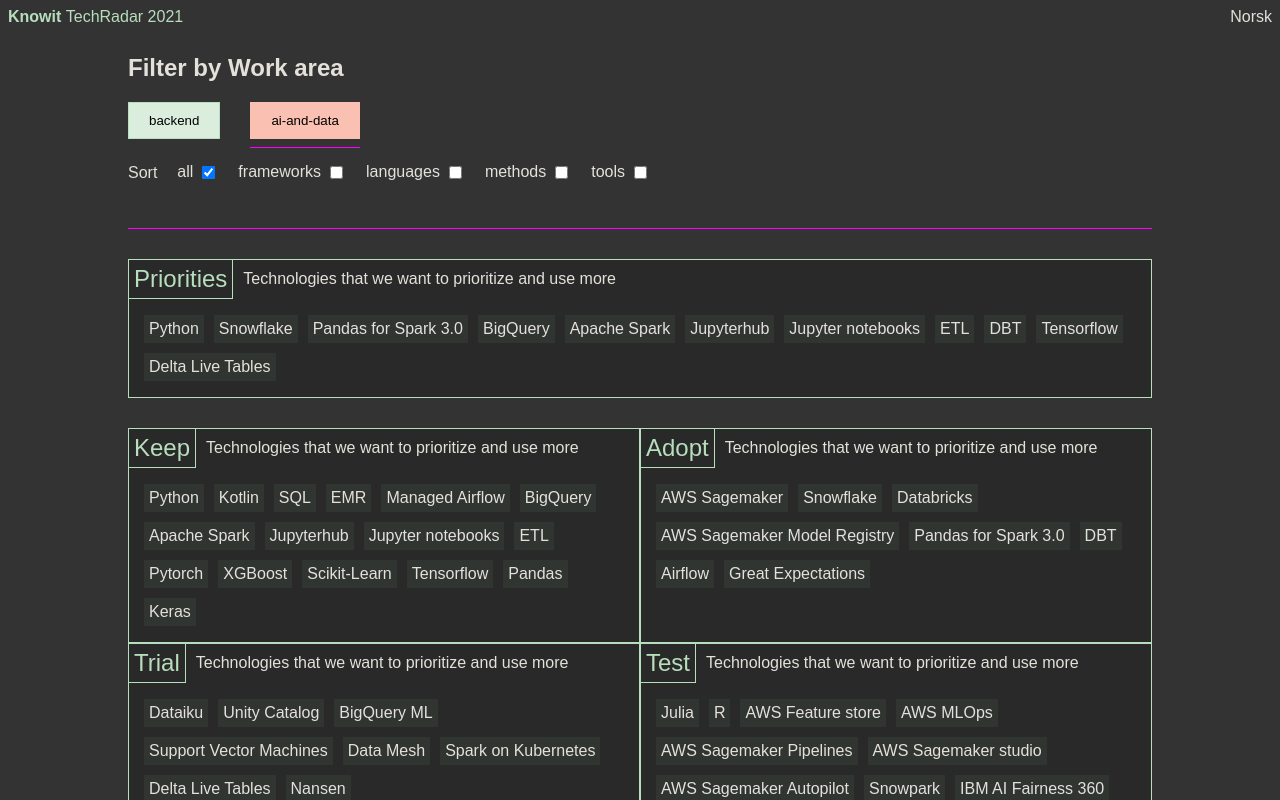
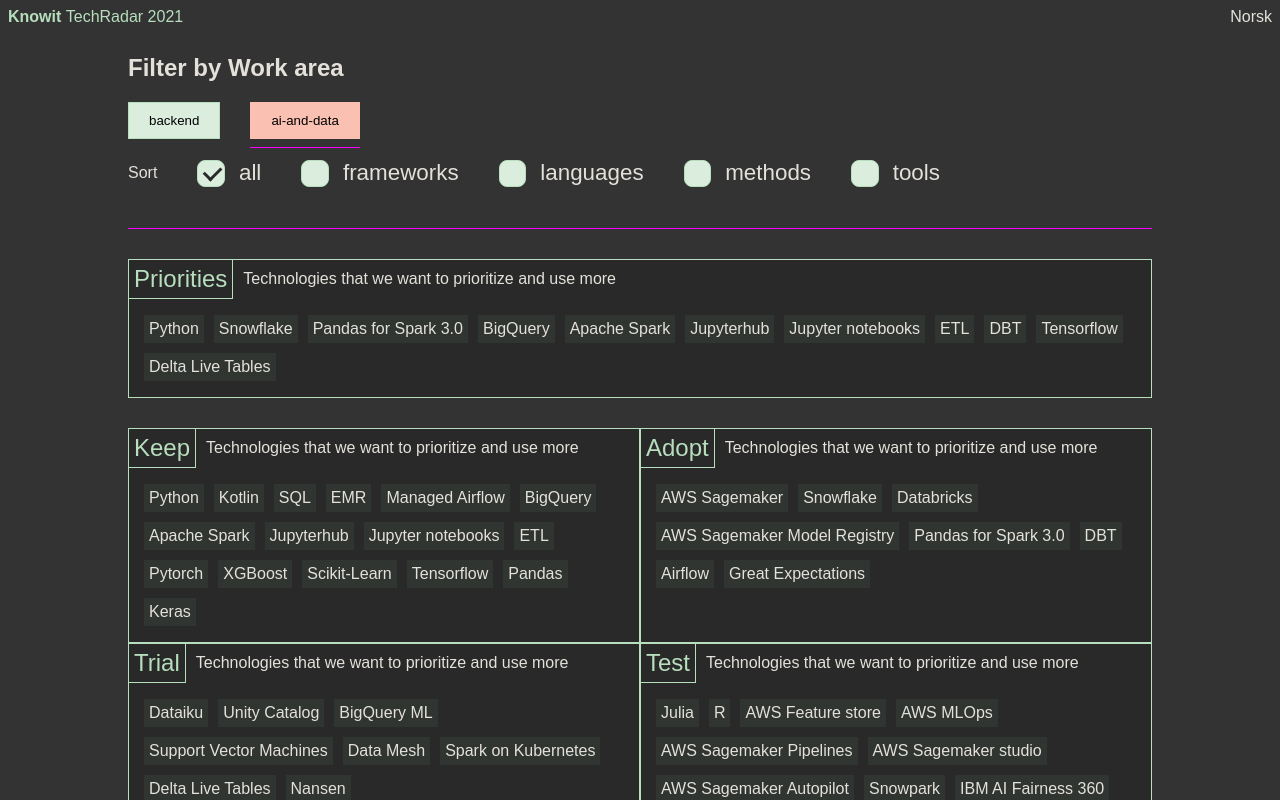
Before and after one commit to knowit/teknologiradar, a Next.js app in the folder frontend/: page /category/ai-and-data in a window 1280 px wide. Shown: the top 800 px of the page. Built offline with nearby package versions, Linux system fonts and the light colour scheme.

Commit message:
Add green2 as global color. Use component. Use color-fg instead of solid black for check mark

```diff
--- a/frontend/components/Checkbox.module.css
+++ b/frontend/components/Checkbox.module.css
@@ -26,8 +26,8 @@
   top: 0.4rem;
   height: 0.5rem;
   width: 0.9rem;
-  border-left: 0.2rem solid black;
-  border-bottom: 0.2rem solid black;
+  border-left: 0.2rem solid var(--color-fg);
+  border-bottom: 0.2rem solid var(--color-fg);
   transform: rotate(-45deg);
 }
 
--- a/frontend/components/Checkbox.tsx
+++ b/frontend/components/Checkbox.tsx
@@ -8,7 +8,7 @@
 }
 const Checkbox = ({ id, checked, label, onChange }: Props) => {
   return (
-    <div key={id}>
+    <div>
       <input
         className={styles.input}
         id={id}
--- a/frontend/components/GroupFilter.tsx
+++ b/frontend/components/GroupFilter.tsx
@@ -1,6 +1,7 @@
 import { useRouter } from "next/router";
 import { ChangeEvent, memo, useEffect, useMemo, useState } from "react";
 import { Group } from "../data/categories";
+import Checkbox from "./Checkbox";
 import styles from "./GroupFilter.module.css";
 
 interface Props {
@@ -64,17 +65,13 @@
     <div className={styles.filtersWrapper}>
       <p>Sort</p>
       {sortedKeys.map((key) => (
-        <div key={key} className={styles.filter}>
-          <label htmlFor={key}>{key}</label>
-          <input
-            id={key}
-            key={key}
-            type="checkbox"
-            name={key}
-            checked={filters[key]}
-            onChange={onChange}
-          />
-        </div>
+        <Checkbox
+          id={key}
+          key={key}
+          checked={filters[key]}
+          onChange={onChange}
+          label={key}
+        />
       ))}
     </div>
   );
--- a/frontend/styles/globals.css
+++ b/frontend/styles/globals.css
@@ -2,6 +2,7 @@
   --breakpoint-tablet: 768px;
 
   --color-green1: #b7debd;
+  --color-green2: #dfecdf;
   --color-purple: #ff00ff;
   --color-bg: #333333;
   --color-fg: #292929;
```
